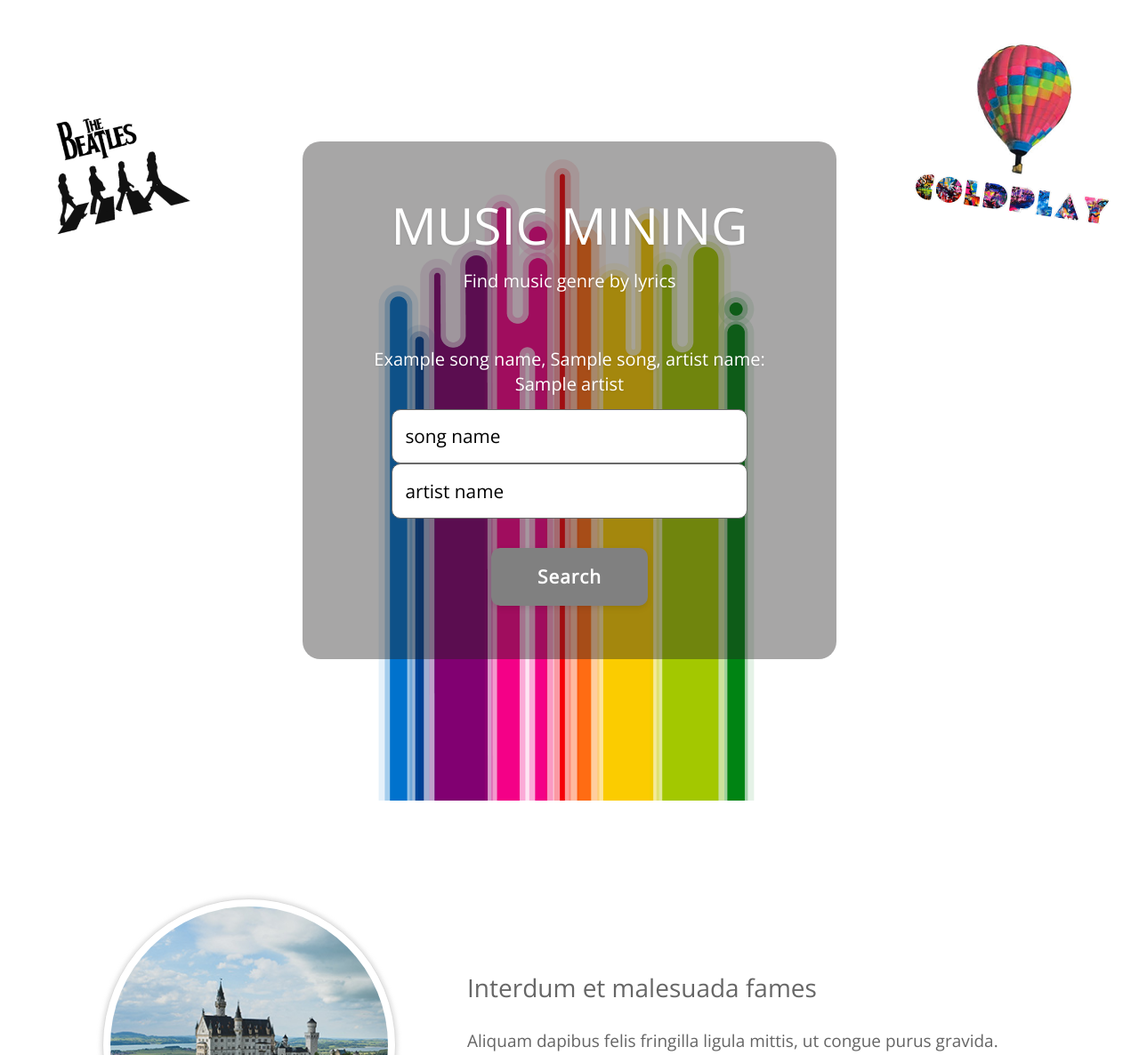
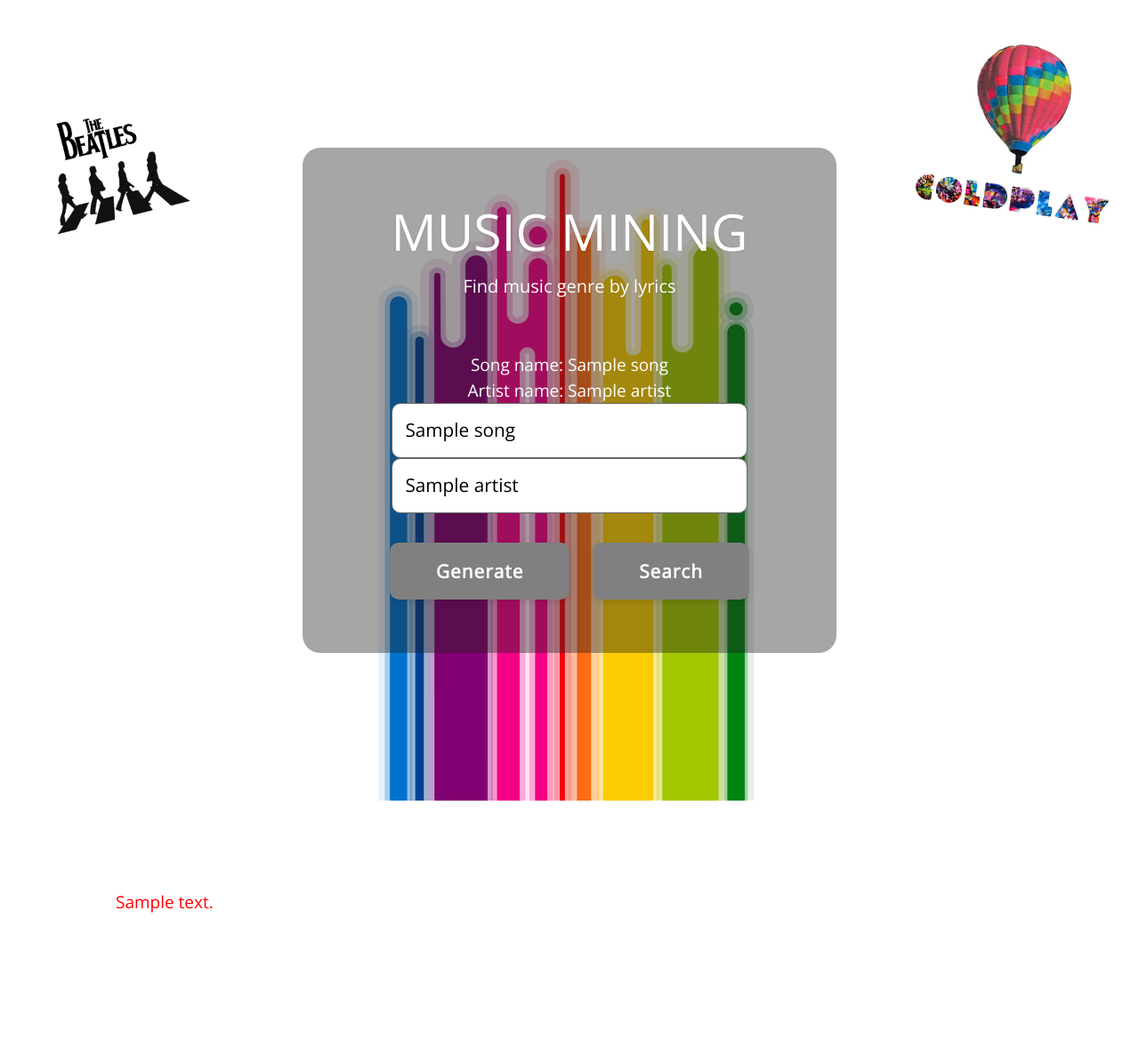
Before and after one commit to 670proj/670proj, a Flask app: template app/app/templates/index.html in a window 1280 px wide. Shown: the top 1186 px of the page at 89% size. Run offline with Flask 2, Linux system fonts and the light colour scheme; the template is opened without the code that fills it: most values are stand-ins (such as "Sample title", 1, 10 or a date in 2020); parts of the project's set-up code (start-up, migrations or seed data) failed here and were passed over; some libraries are stand-ins or nearby versions.

Commit message:
change ui

```diff
--- a/app/app/routes.py
+++ b/app/app/routes.py
@@ -1,19 +1,35 @@
 from app import app
 from flask import render_template, flash, redirect, url_for
 from app.model.forms import SearchForm
-# from app import mongo
+import json
+import random
 import pandas as pd
 
-df = pd.read_csv("songcleaned.csv");
+df = pd.read_csv("songcleaned.csv")
 
 @app.route('/')
 @app.route('/index')
 def index():
-	example = {'song': "Yesterday, When I Was Mad", "artist": "Pet Shop Boys"}
-	return render_template('index.html', example=example)
+	index = random.sample(range(len(df)), 1)
+	data = df.ix[index].to_json(orient='records', lines=True)
+	data = json.loads(data)
+	# example = {'song': "Yesterday, When I Was Mad", "artist": "Pet Shop Boys"}
+	return render_template('index.html', example=data)
 
 @app.route('/search/<song>/<artist>', methods=['GET'])
 def search(song, artist):
+	data = df.loc[(df['song']==song.strip()) & (df['artist']==artist.strip())]
+	data = data.to_json(orient='records')
+	if len(data) == 0:
+		data = df.loc[(df['song']==song)].to_json(orient='records')
+	# print(data)
+	return data
 
-	data = df.loc[(df['song']==song) & (df['artist']==artist)]
-	return data.to_json(orient='records')
+
+@app.route('/random', methods=['GET'])
+def generateRandom():
+	index = random.sample(range(len(df)), 1)
+	data = df.ix[index].to_json(orient='records', lines=True)
+	# data = json.loads(data)
+	# print(data)
+	return data
--- a/app/app/templates/index.html
+++ b/app/app/templates/index.html
@@ -32,12 +32,16 @@ http://www.templatemo.com/tm-489-strategy
                             <!-- <form action="index.html" id="search-form"> -->
                                 <h2 class="text-uppercase">Music Mining</h2>
                                 <p class="m-b-mid">Find music genre by lyrics</p>
-                                <p>Example song name, {{example['song']}}, artist name: {{example['artist']}} </p>
-                                <div class="form-group">
-                                    <input name="song" type="text" class="form-control center-block tm-max-w-400" id="input1" placeholder="song name">
-                                    <input name="artist" type="text" class="form-control center-block tm-max-w-400" id="input2" placeholder="artist name">
+                                    <span id='disp1' style="color:white;">Song name: {{example['song']}}   </span><br>
+                                    <span id='disp2' style="color:white;">Artist name:  {{example['artist']}} </span>
+                                <div class="form-group" style=''>
+                                    <input name="song" type="text" class="form-control center-block tm-max-w-400" id="input1" placeholder="{{example['song']}}">
+                                    <input name="artist" type="text" class="form-control center-block tm-max-w-400" id="input2" placeholder="{{example['artist']}}">
                                 </div>
-                                <button class="cd-btn" id="search">Search</button>
+                                <span style="display: inline;">
+                                    <button class="cd-btn" id="random">Generate</button>
+                                    <button class="cd-btn" id="search">Search</button>
+                                </span>
 
                             <!-- </form>                             -->
                         </div>
@@ -55,44 +59,60 @@ http://www.templatemo.com/tm-489-strategy
                 </nav>
             </div> <!-- .cd-slider-nav -->
 
-            <div class = "container" id = 'lyric'>
 
+        </section> <!-- .cd-hero -->
+
+        <div class="container-fluid tm-section tm-section-2">
+
+            <div class = "container" id = 'lyric' style='color:red'>
+                {{example['text']}}
             </div>
 
-        </section> <!-- .cd-hero -->
+        </div>
+
+        <div class="container-fluid tm-section tm-section-2">
+            <div class="row tm-media-row">
+
+                <div class="col-xs-12 col-sm-5 col-md-5 col-lg-5">
+                 <!--    <img src="{{url_for('static', filename='img/tm-img-320x320-1.jpg')}}" alt="Image" class="img-fluid img-circle img-thumbnail tm-media-img"> -->
+                 <iframe src="https://open.spotify.com/embed?uri=spotify:user:rekajo:playlist:27aaLzuw15IP6sk5fsoj7K" width="300" height="380" frameborder="0" allowtransparency="true" allow="encrypted-media"></iframe>
+
+                </div>
 
 
 
 
-        <div class="container-fluid tm-section tm-section-2">
-            <div class="row tm-media-row">
-                <div class="col-xs-12 col-sm-4 col-md-4 col-lg-4">
-                    <img src="{{url_for('static', filename='img/tm-img-320x320-1.jpg')}}" alt="Image" class="img-fluid img-circle img-thumbnail tm-media-img">
-                </div>
-                <div class="col-xs-12 col-sm-8 col-md-8 col-lg-8">
-                    <div class="tm-media-text-container">
+                <div class="col-xs-12 col-sm-6 col-md-5 col-lg-5">
+
+                    <iframe src="https://open.spotify.com/embed?uri=spotify:user:officialpetshopboys:playlist:7p8LX3UR1iG7xcbHoIey9l" width="300" height="380" frameborder="0" allowtransparency="true" allow="encrypted-media"></iframe>
+
+ <!--                    <div class="tm-media-text-container">
                         <h3 class="tm-media-title tm-gray-text">Interdum et malesuada fames</h3>
                         <p class="tm-media-description tm-gray-text-2">Aliquam dapibus felis fringilla ligula mittis, ut congue purus gravida. Suspendisse suscipit tellus id odio mollis, id tincidunt metus gravida. Ut at arcu in elit maximus eleifend.</p>
-                    </div>
+                    </div>   -->
                 </div>
+
+
+
             </div>
 
-            <div class="row tm-media-row tm-flex-container-reverse">
+<!--             <div class="row tm-media-row tm-flex-container-reverse">
 
                 <div class="col-xs-12 col-sm-4 col-md-4 col-lg-4 tm-flex-child-2">
                     <img src="{{url_for('static', filename='img/tm-img-320x320-2.jpg')}}" alt="Image" class="img-fluid img-circle img-thumbnail tm-media-img">
                 </div>
 
                 <div class="col-xs-12 col-sm-8 col-md-8 col-lg-8 tm-flex-child-1">
+
                     <div class="tm-media-text-container-left">
                         <h3 class="tm-media-title tm-gray-text">Interdum et malesuada fames</h3>
                         <p class="tm-media-description tm-gray-text-2">Aliquam dapibus felis fringilla ligula mittis, ut congue purus gravida. Suspendisse suscipit tellus id odio mollis, id tincidunt metus gravida. Ut at arcu in elit maximus eleifend.</p>
                     </div>
                 </div>
 
-            </div>
+            </div> -->
 
-            <div class="row tm-media-row">
+<!--             <div class="row tm-media-row">
                 <div class="col-xs-12 col-sm-4 col-md-4 col-lg-4">
                     <img src="{{url_for('static', filename='img/tm-img-320x320-3.jpg')}}" alt="Image" class="img-fluid img-circle img-thumbnail tm-media-img">
                 </div>
@@ -102,7 +122,8 @@ http://www.templatemo.com/tm-489-strategy
                         <p class="tm-media-description tm-gray-text-2">Aliquam dapibus felis fringilla ligula mittis, ut congue purus gravida. Suspendisse suscipit tellus id odio mollis, id tincidunt metus gravida. Ut at arcu in elit maximus eleifend.</p>
                     </div>
                 </div>
-            </div>
+            </div> -->
+
 
         </div>
 
@@ -230,7 +251,7 @@ http://www.templatemo.com/tm-489-strategy
                                 <div class="carousel-item active">
                                     <div class="carousel-content">
                                         <div>
-                                            <img src="{{url_for('static', filename='img/tm-img-270x270-1.jpg')}}" alt="Image" class="img-fluid img-circle img-thumbnail tm-media-img">
+                                            <img src="{{url_for('static', filename='img/tm-img-320x320-1.jpg')}}" alt="Image" class="img-fluid img-circle img-thumbnail tm-media-img">
                                             <p class="text-xs-center tm-carousel-item-text">Quisque quis ex sed lorem consectetur aliquet vitae in lorem. Vivamus non commodo sapien. Lorem ipsum dolor sit amet, consectetur adipiscing elit. Donec consequat leo vestibulum vestibulum.</p>
                                         </div>
                                     </div>
@@ -239,7 +260,7 @@ http://www.templatemo.com/tm-489-strategy
                                 <div class="carousel-item">
                                     <div class="carousel-content">
                                         <div>
-                                            <img src="{{ url_for('static', filename='img/tm-img-270x270-2.jpg')}}" alt="Image" class="img-fluid img-circle img-thumbnail tm-media-img">
+                                            <img src="{{ url_for('static', filename='img/tm-img-320x320-2.jpg')}}" alt="Image" class="img-fluid img-circle img-thumbnail tm-media-img">
                                             <p class="text-xs-center tm-carousel-item-text">Vivamus non commodo sapien. Lorem ipsum dolor sit amet, consectetur adipiscing elit. Quisque quis ex sed lorem consectetur aliquet vitae in lorem. Donec consequat leo vestibulum vestibulum venenatis.</p>
                                         </div>
                                     </div>
@@ -248,7 +269,7 @@ http://www.templatemo.com/tm-489-strategy
                                 <div class="carousel-item">
                                     <div class="carousel-content">
                                         <div>
-                                            <img src="{{ url_for('static', filename='img/tm-img-270x270-3.jpg')}}" alt="Image" class="img-fluid img-circle img-thumbnail tm-media-img">
+                                            <img src="{{ url_for('static', filename='img/tm-img-320x320-3.jpg')}}" alt="Image" class="img-fluid img-circle img-thumbnail tm-media-img">
                                             <p class="text-xs-center tm-carousel-item-text">Donec consequat leo vestibulum vestibulum venenatis. Quisque quis ex sed lorem consectetur aliquet vitae in lorem. Vivamus non commodo sapien. Lorem ipsum dolor sit amet, consectetur adipiscing elit.</p>
                                         </div>
                                     </div>
@@ -311,9 +332,9 @@ http://www.templatemo.com/tm-489-strategy
                 </div> -->
                 <div class="row">
                     <footer class="col-xs-12 text-xs-center">
-                        <p class="tm-text-white tm-copyright-text">Copyright &copy; 2016 Your Company
+                        <p class="tm-text-white tm-copyright-text">Copyright &copy; 2018 Texas A&M University CS670 course
 
-                        | Designed by <a rel="nofollow" href="http://www.google.com/+templatemo" target="_parent">Templatemo</a></p>
+                        | Designed by <a rel="nofollow" href="http://www.google.com/+templatemo" target="_parent"> CS course</a></p>
                     </footer>
                 </div>
             </div>
@@ -370,8 +391,28 @@ http://www.templatemo.com/tm-489-strategy
                      }
                 });
 
+                $('#random').click(function() {
+
+                        var queryString = '/random'
+                        console.log(queryString)
+                        $.get(queryString, {}, function(result){
+
+                            console.log(result)
+                            result = JSON.parse(result)
+                            $('#input1:input').attr('placeholder', result['song'])
+                            $('#input2:input').attr('placeholder', result['artist'])
+                            $('#input1:input').attr('value', result['song']);
+                            $('#input2:input').attr('value', result['artist']);
+                            $('#disp1').html('Song name: ' + result['song'])
+                            $('#disp2').html('Artist name: ' + result['artist'])
+                            // $('#input1:input').removeAttr('value');
+                            // $('#input2:input').removeAttr('value');
+                        });
+
+                });
 
                 $('#search').click(function() {
+
                     var queryString = '/search/' + $('#input1:input').val() + '/' + $('#input2:input').val()
                     console.log(queryString);
 
```
